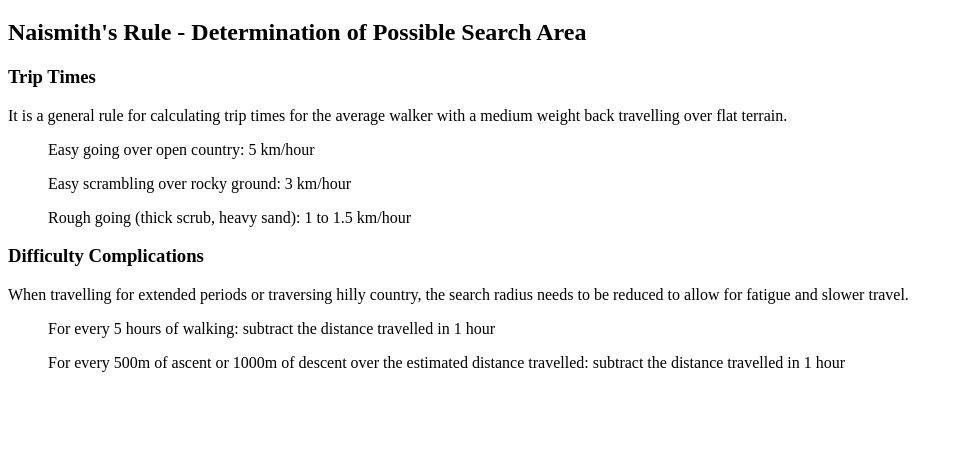
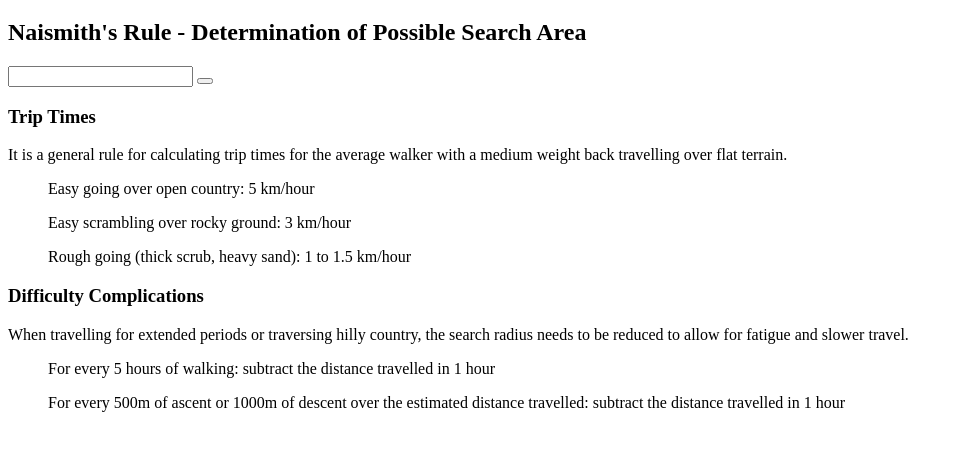
Before and after one commit to harleyjwilson/SARCalc, a plain HTML site: page index.html in a window 1280 px wide. Shown: the part 61-512 px from the top of the page, without its empty margins (0-963 px from the left). Drawn offline with Linux system fonts and the light colour scheme.

Commit message:
Initialise Naismith form

```diff
--- a/index.html
+++ b/index.html
@@ -8,7 +8,12 @@
   </head>
   <body>
     <h1>LandSAR Calculations</h1>
+    <div class="naismith">
       <h2>Naismith's Rule - Determination of Possible Search Area</h2>
+      <form action=""></form>
+      <label for=""></label><input type="number" name="" id="" />
+      <button type="submit"></button>
+
       <h3>Trip Times</h3>
       <p>
         It is a general rule for calculating trip times for the average walker
@@ -26,7 +31,8 @@
       <h3>Difficulty Complications</h3>
       <p>
         When travelling for extended periods or traversing hilly country, the
-      search radius needs to be reduced to allow for fatigue and slower travel.
+        search radius needs to be reduced to allow for fatigue and slower
+        travel.
       </p>
       <ul>
         For every 5 hours of walking: subtract the distance travelled in 1 hour
@@ -35,5 +41,6 @@
         For every 500m of ascent or 1000m of descent over the estimated distance
         travelled: subtract the distance travelled in 1 hour
       </ul>
+    </div>
   </body>
 </html>
```
Lines whose indentation alone changed are shown as unchanged.
